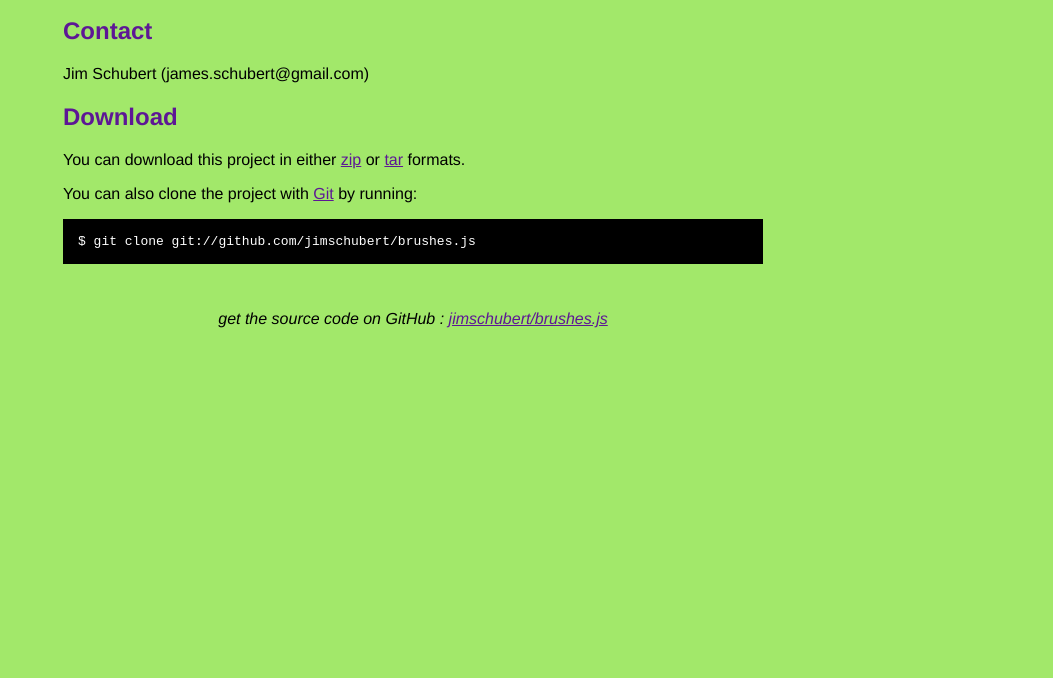
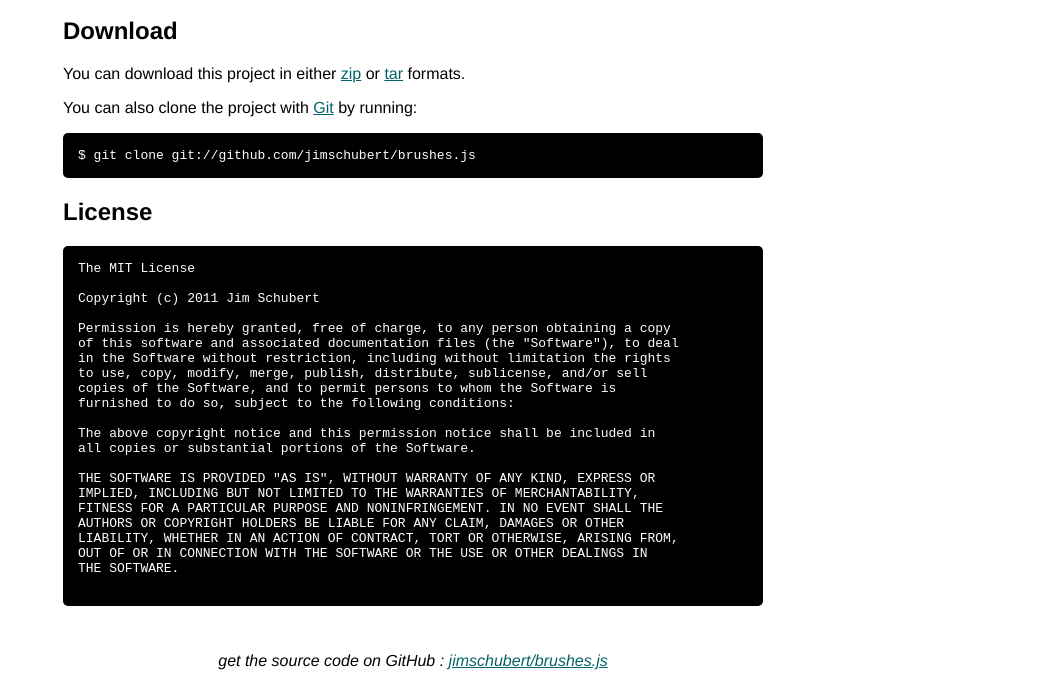
Before and after one commit to jimschubert/brushes.js, a plain HTML site: page index.html in a window 1280 px wide. Shown: the part 365-1043 px from the top of the page, without its empty margins (227-1280 px from the left). Before the commit the page ends 800 px from the top, so only its background shows below. Drawn offline with Linux system fonts and the light colour scheme.

Commit message:
Changed color and added full license

```diff
--- a/index.html
+++ b/index.html
@@ -8,7 +8,7 @@
   <style type="text/css">
     body {
       margin-top: 1.0em;
-      background-color: #a2e86a;
+/*      background-color: #d3f2fa;  */
       font-family: Helvetica, Arial, FreeSans, san-serif;
       color: #000000;
     }
@@ -16,15 +16,16 @@
       margin: 0 auto;
       width: 700px;
     }
-    h1 { font-size: 3.8em; color: #5d1795; margin-bottom: 3px; }
+    h1 { font-size: 3.8em; margin-bottom: 3px; }
     h1 .small { font-size: 0.4em; }
     h1 a { text-decoration: none }
-    h2 { font-size: 1.5em; color: #5d1795; }
-    h3 { text-align: center; color: #5d1795; }
-    a { color: #5d1795; }
+    h2 { font-size: 1.5em; }
+    h3 { text-align: center; }
+    a { color: #036368; }
     .description { font-size: 1.2em; margin-bottom: 30px; margin-top: 30px; font-style: italic;}
     .download { float: right; }
-    pre { background: #000; color: #fff; padding: 15px;}
+    pre { background: #000; color: #fff; padding: 15px;border-radius:5px;}
+    pre.class { background: #EEE; }
     hr { border: 0; width: 80%; border-bottom: 1px solid #aaa}
     .footer { text-align:center; padding-top:30px; font-style: italic; }
   </style>
@@ -49,8 +50,6 @@
       Brush objects for HTML5 canvas 2d context
     </div>
 
-    <h2>License</h2>
-<p>MIT</p>
 <h2>Authors</h2>
 <p>Jim Schubert (james.schubert@gmail.com)
 <br/>
@@ -71,6 +70,33 @@
       <pre>$ git clone git://github.com/jimschubert/brushes.js</pre>
     </p>
 
+    <h2>License</h2>
+	<p>
+	<pre class="license">
+The MIT License
+
+Copyright (c) 2011 Jim Schubert
+
+Permission is hereby granted, free of charge, to any person obtaining a copy
+of this software and associated documentation files (the "Software"), to deal
+in the Software without restriction, including without limitation the rights
+to use, copy, modify, merge, publish, distribute, sublicense, and/or sell
+copies of the Software, and to permit persons to whom the Software is
+furnished to do so, subject to the following conditions:
+
+The above copyright notice and this permission notice shall be included in
+all copies or substantial portions of the Software.
+
+THE SOFTWARE IS PROVIDED "AS IS", WITHOUT WARRANTY OF ANY KIND, EXPRESS OR
+IMPLIED, INCLUDING BUT NOT LIMITED TO THE WARRANTIES OF MERCHANTABILITY,
+FITNESS FOR A PARTICULAR PURPOSE AND NONINFRINGEMENT. IN NO EVENT SHALL THE
+AUTHORS OR COPYRIGHT HOLDERS BE LIABLE FOR ANY CLAIM, DAMAGES OR OTHER
+LIABILITY, WHETHER IN AN ACTION OF CONTRACT, TORT OR OTHERWISE, ARISING FROM,
+OUT OF OR IN CONNECTION WITH THE SOFTWARE OR THE USE OR OTHER DEALINGS IN
+THE SOFTWARE.
+	</pre>
+	</p>
+
     <div class="footer">
       get the source code on GitHub : <a href="http://github.com/jimschubert/brushes.js">jimschubert/brushes.js</a>
     </div>
```
